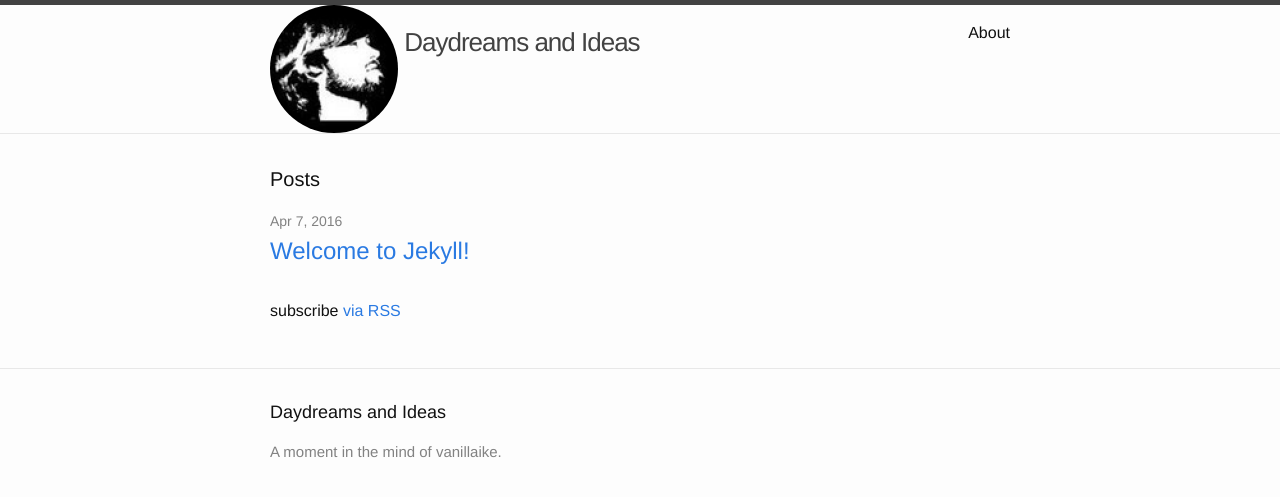
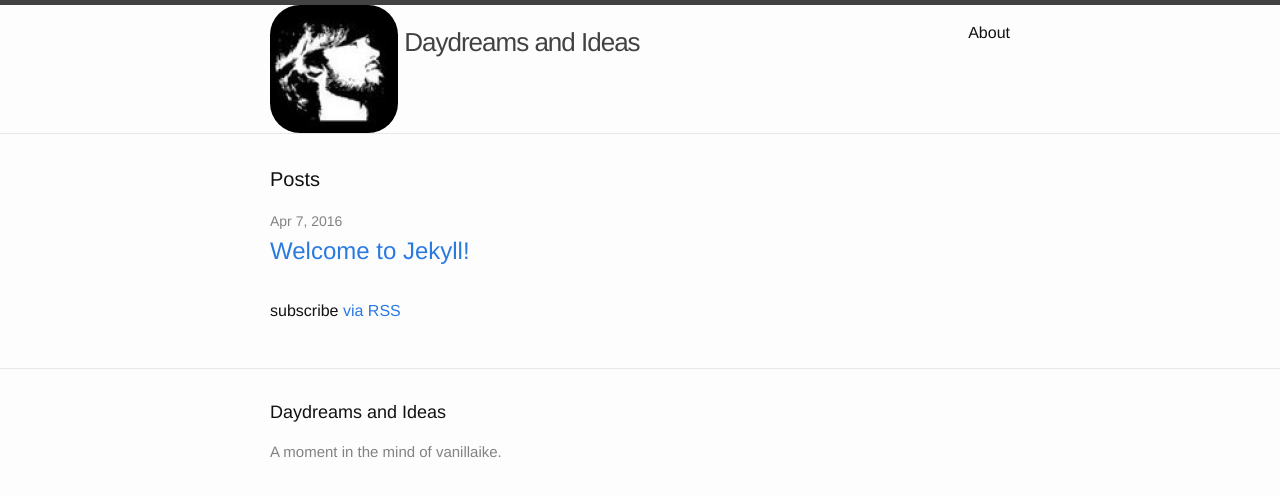
Before and after one commit to vanillaike/vanillaike.github.io, a Jekyll site: the page built from index.html, in a window 1280 px wide. Shown: the top 497 px of the page. Built offline with Jekyll 4.4.1, drawn with Linux system fonts in a browser that asks for light colours.

Commit message:
change the header image border radius

```diff
--- a/_sass/_custom.scss
+++ b/_sass/_custom.scss
@@ -1,5 +1,5 @@
 .header-img{
-    border-radius: 70px;
+    border-radius: 30px;
 }
 
 .header-txt{
```
